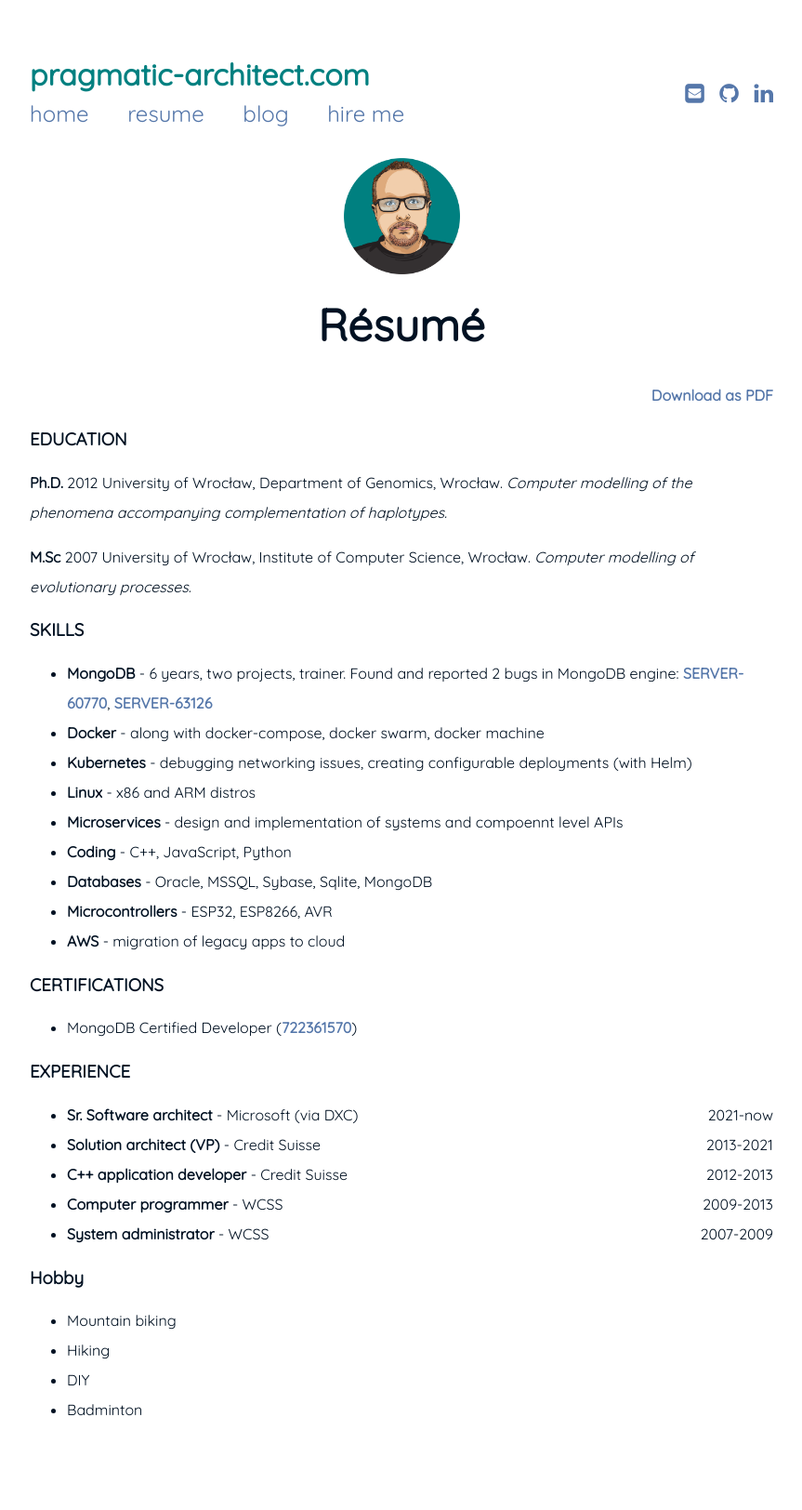
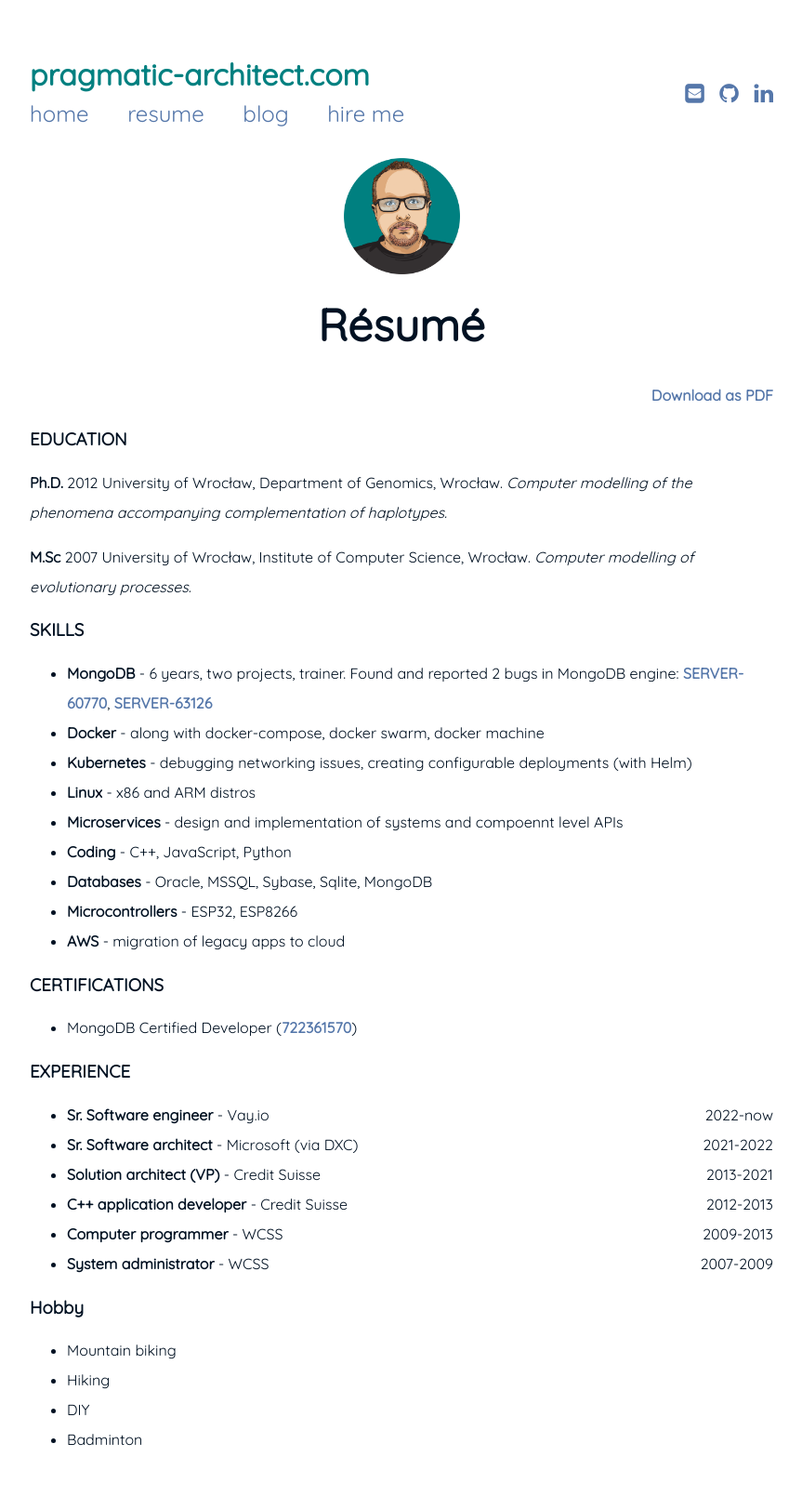
Before and after one commit to WojtekWaga/WojtekWaga.github.io, a Jekyll site: the page built from resume.md, in a window 1280 px wide. Shown: the whole page at 93% size, without its empty margins (208-1071 px from the left). Built offline with Jekyll 4.4.1, drawn with Linux system fonts in a browser that asks for light colours; before the commit the page ends 1592 px from its top, so only the background shows below that.

Commit message:
vay workplace added

```diff
--- a/resume.md
+++ b/resume.md
@@ -20,7 +20,7 @@ title: Résumé
 * **Microservices** - design and implementation of systems and compoennt level APIs
 * **Coding** - C++, JavaScript, Python
 * **Databases** - Oracle, MSSQL, Sybase, Sqlite, MongoDB
-* **Microcontrollers** - ESP32, ESP8266, AVR
+* **Microcontrollers** - ESP32, ESP8266
 * **AWS** - migration of legacy apps to cloud
 
 ### CERTIFICATIONS
@@ -28,7 +28,8 @@ title: Résumé
 
 ### EXPERIENCE
 
-* **Sr. Software architect** - Microsoft (via DXC) <span style="float: right; ">2021-now</span>
+* **Sr. Software engineer** - Vay.io <span style="float: right; ">2022-now</span>
+* **Sr. Software architect** - Microsoft (via DXC) <span style="float: right; ">2021-2022</span>
 * **Solution architect (VP)** - Credit Suisse <span style="float: right; ">2013-2021</span>
 * **C++ application developer** - Credit Suisse <span style="float: right; ">2012-2013</span>
 * **Computer programmer** - WCSS <span style="float: right; ">2009-2013</span>
```
